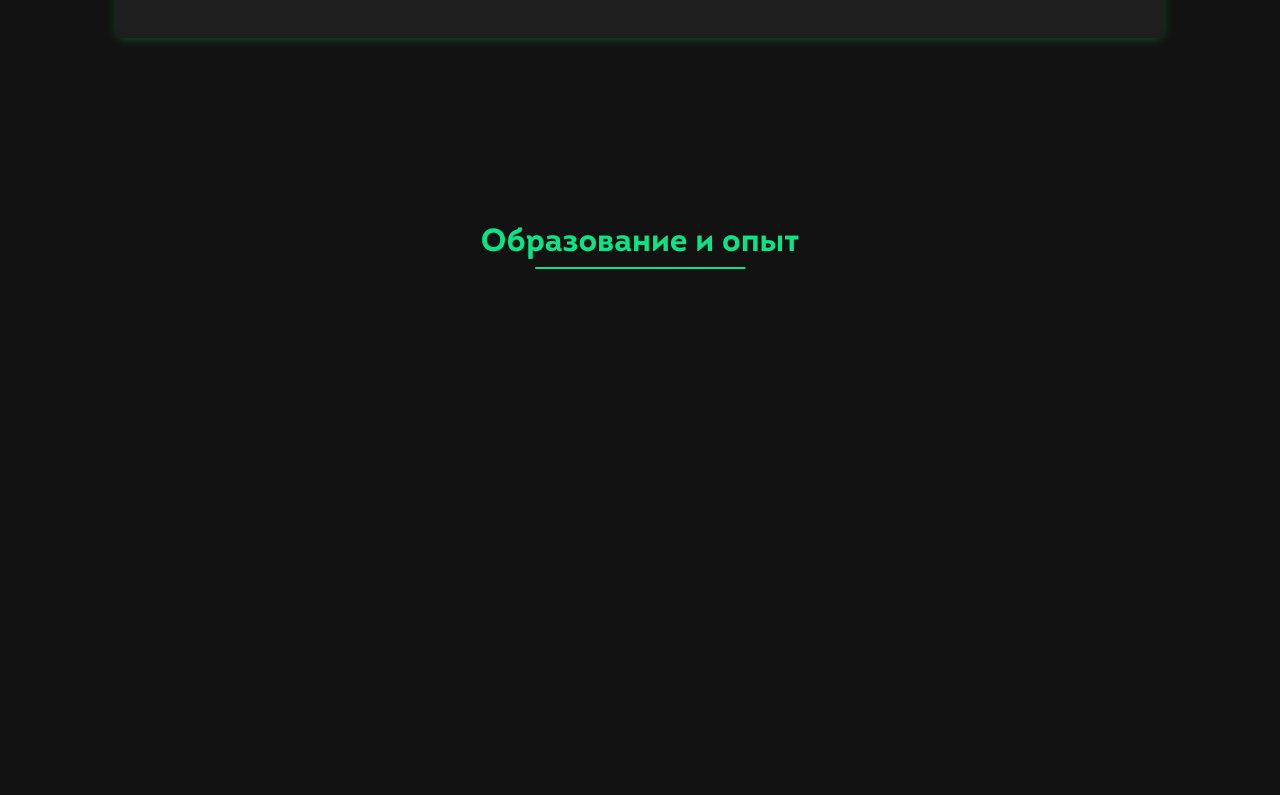
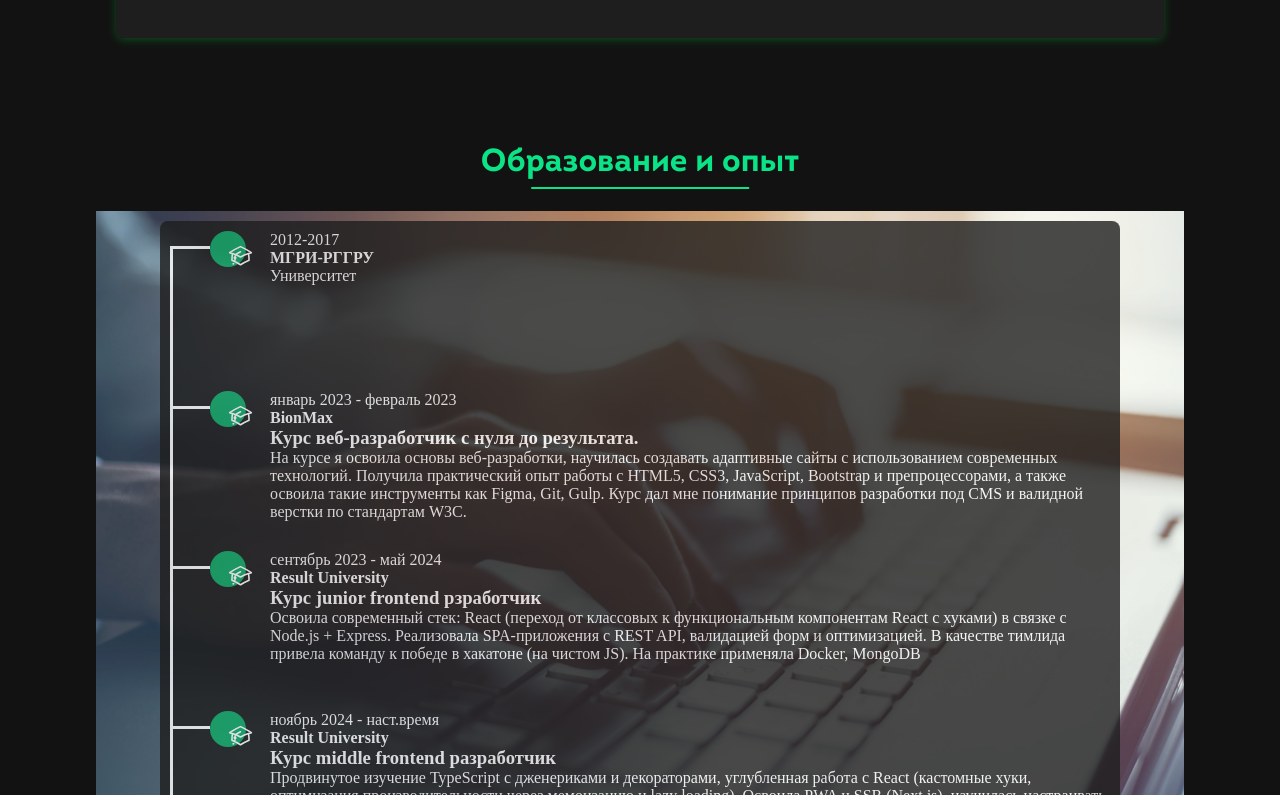
Before and after one commit to IbragimovaN/My-site, a React (Vite) app in the folder react-project/: page / in a window 1280 px wide. Shown: the part 1485-2280 px from the top of the page. Built offline with nearby package versions, Linux system fonts and the light colour scheme.

Commit message:
style: убрала рамку

```diff
--- a/react-project/src/components/layout/sections/experienceSection/experienceSection.module.scss
+++ b/react-project/src/components/layout/sections/experienceSection/experienceSection.module.scss
@@ -11,26 +11,28 @@
     left: 0;
   }
 }
-
+.wrapper {
+  padding: 0;
+}
 .container {
   width: 100%;
-  height: calc(100vh - 80px - 4em);
-}
-
-.backgroundImage {
+  height: 100%;
+  min-height: calc(100vh - 80px - 4em);
   position: relative;
-
-  height: 70%;
-  background: url(../../../../assets/images/hands.jpg) no-repeat center center;
+  background: url(../../../../assets/images/hands.jpg) repeat center center;
   background-size: cover;
-  z-index: 1;
+  display: flex;
+  justify-content: center;
+  align-items: center;
+  padding: 10px;
 }
 
 .infoBox {
   display: grid;
-  grid-template: repeat(3, 7em) / 1fr;
-  width: 31em;
-  height: 21em;
+  grid-template: repeat(3, 10em) / 1fr;
+  width: 60em;
+
+  // height: 21em;
   z-index: 2;
   background-color: var(--bg-secondary);
   border-radius: 8px;
@@ -38,13 +40,13 @@
   padding: 10px;
   position: relative;
   overflow: hidden;
-  outline: 20px solid var(--bg-secondary);
-  outline-offset: 20px;
+  // outline: 20px solid var(--bg-secondary);
+  // outline-offset: 20px;
 
-  position: absolute;
-  top: 40%;
-  left: 50%;
-  transform: translateX(-50%);
+  // position: absolute;
+  // top: 10%;
+  // left: 50%;
+  // transform: translateX(-50%);
 }
 
 .infoItemWrapper {
```
